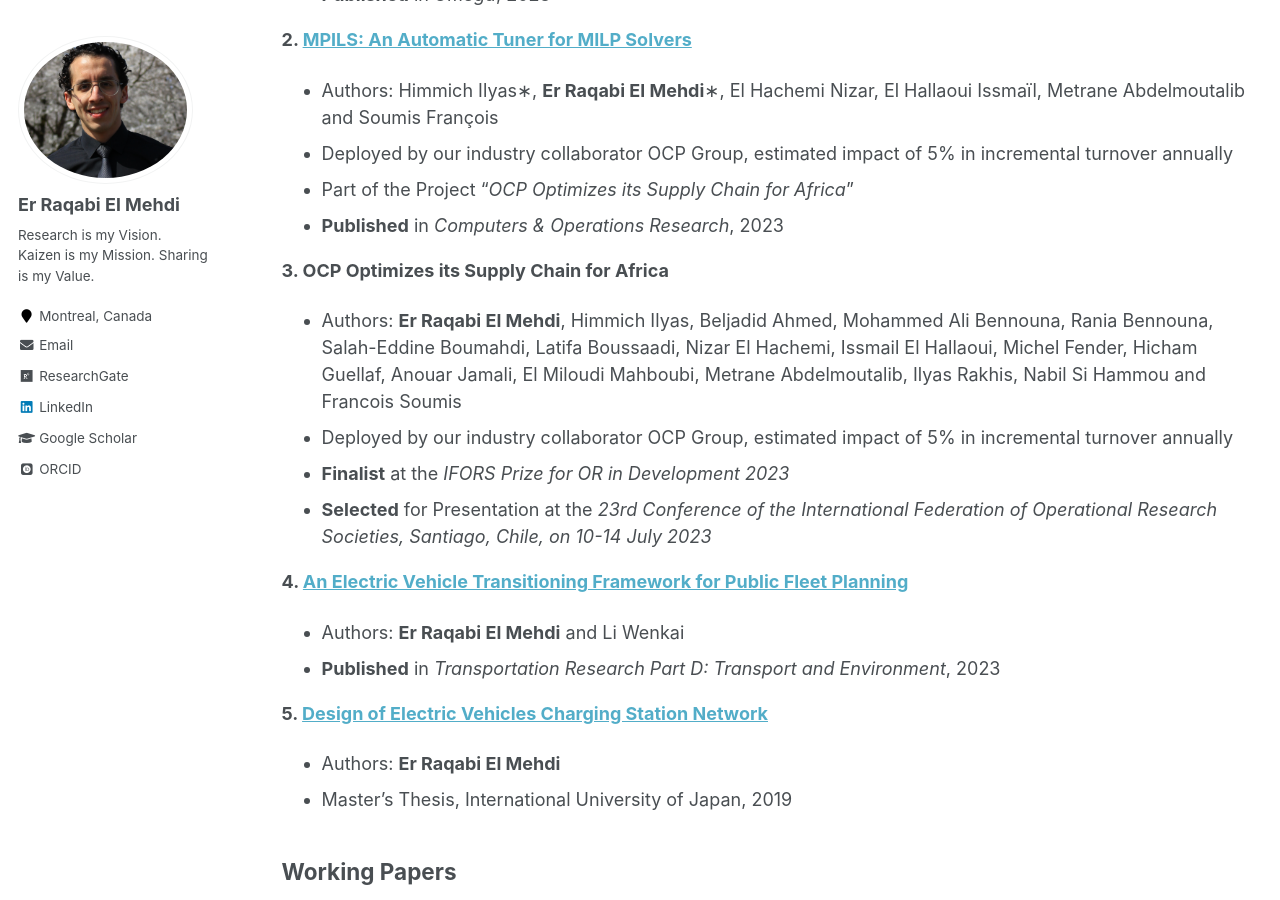
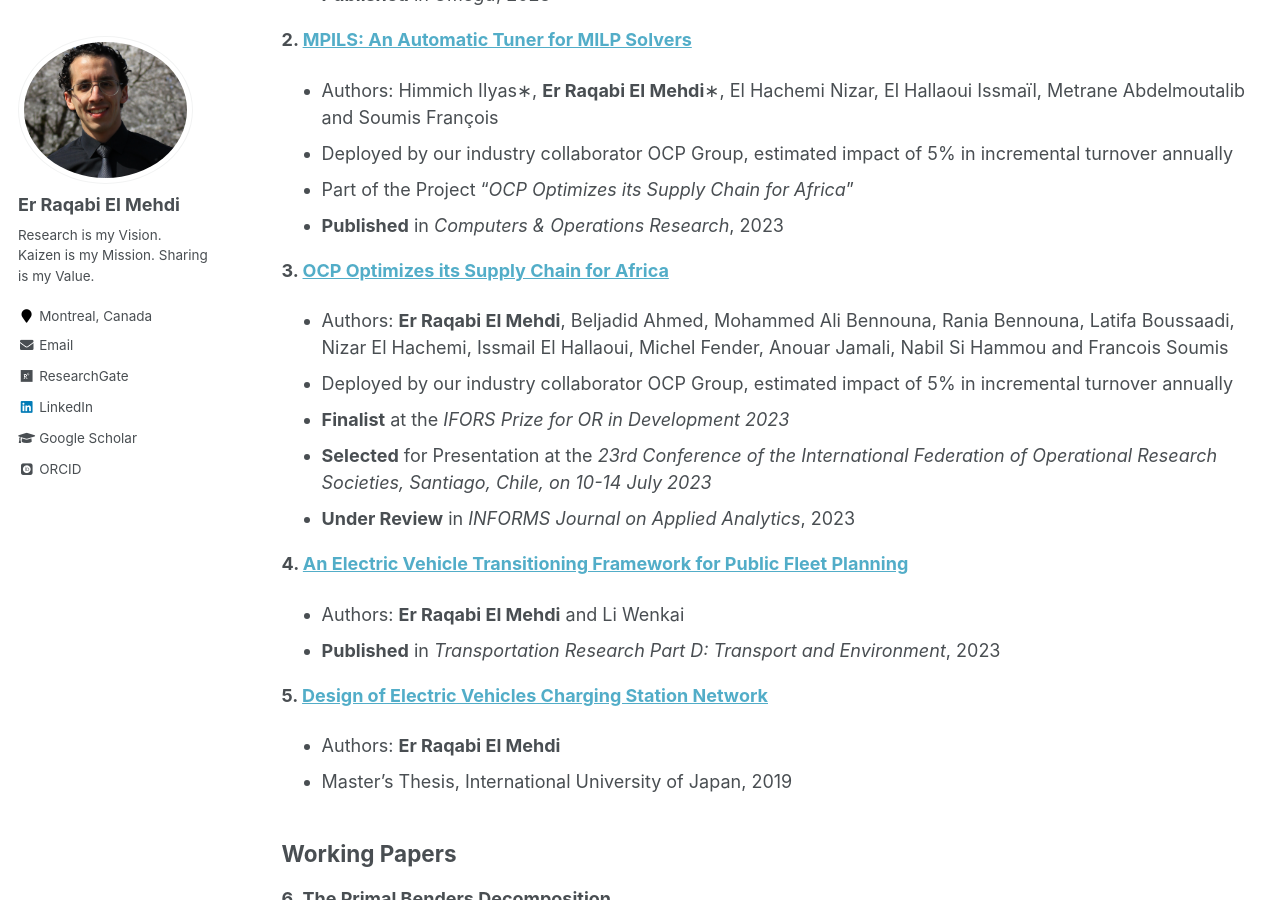
Before and after one commit to RqbMedi/rqbmedi.github.io, a Jekyll site: the page built from _pages/publications.md, in a window 1280 px wide and 900 px high, scrolled down 484 px. Built offline with Jekyll 4.4.1, drawn with Linux system fonts in a browser that asks for light colours; some web fonts are replaced.

Commit message:
Update publications.md

```diff
--- a/_pages/publications.md
+++ b/_pages/publications.md
@@ -22,11 +22,12 @@ Published & Under Review
  - Part of the Project "*OCP Optimizes its Supply Chain for Africa*"
  - **Published** in *Computers & Operations Research*, 2023
 
-**3. OCP Optimizes its Supply Chain for Africa**
- - Authors: **Er Raqabi El Mehdi**, Himmich Ilyas, Beljadid Ahmed, Mohammed Ali Bennouna, Rania Bennouna, Salah-Eddine Boumahdi,    Latifa Boussaadi, Nizar El Hachemi, Issmail El Hallaoui, Michel Fender, Hicham Guellaf, Anouar Jamali, El Miloudi Mahboubi, Metrane Abdelmoutalib,  Ilyas Rakhis, Nabil Si Hammou and Francois Soumis
+**3. [OCP Optimizes its Supply Chain for Africa](https://www.gerad.ca/en/people/el-mehdi-er-raqabi)**
+ - Authors: **Er Raqabi El Mehdi**, Beljadid Ahmed, Mohammed Ali Bennouna, Rania Bennouna, Latifa Boussaadi, Nizar El Hachemi, Issmail El Hallaoui, Michel Fender, Anouar Jamali, Nabil Si Hammou and Francois Soumis
  - Deployed by our industry collaborator OCP Group, estimated impact of 5% in incremental turnover annually
  - **Finalist** at the *IFORS Prize for OR in Development 2023*
  - **Selected** for Presentation at the *23rd Conference of the International Federation of Operational Research Societies, Santiago, Chile, on 10-14 July 2023*
+ - **Under Review** in *INFORMS Journal on Applied Analytics*, 2023
 
 **4. [An Electric Vehicle Transitioning Framework for Public Fleet Planning](https://www.sciencedirect.com/science/article/pii/S1361920923001293)**
  - Authors: **Er Raqabi El Mehdi** and Li Wenkai
```
